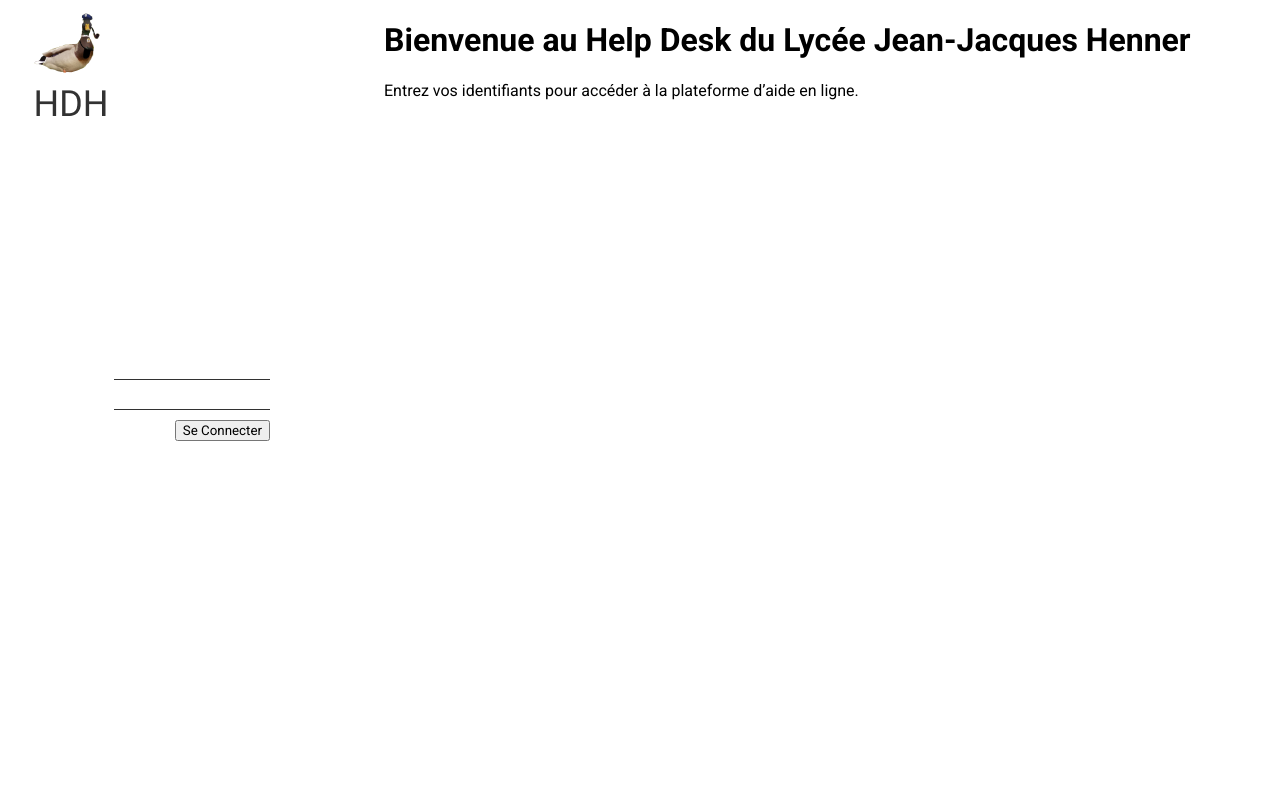
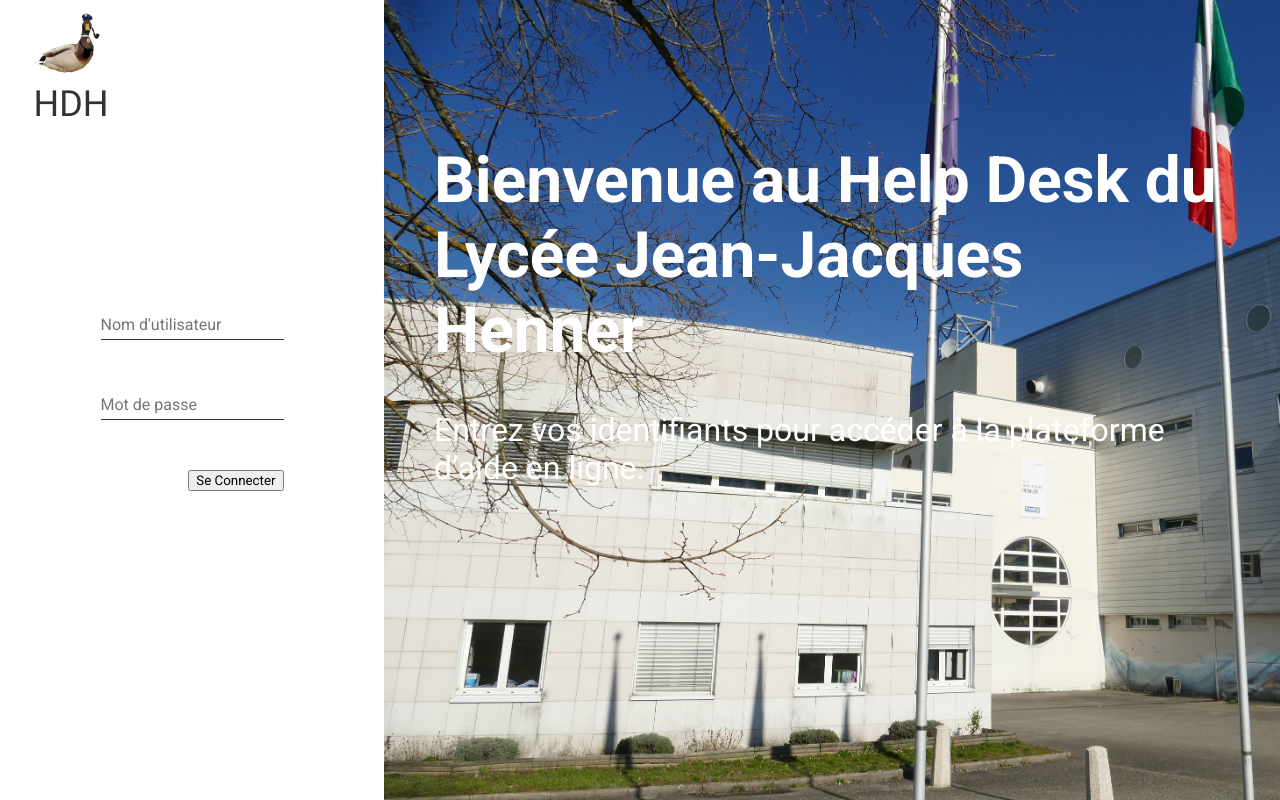
Before and after one commit to Venjoy1230/HDH, a PHP site: page / in a window 1280 px wide. Run offline with PHP 8.4, Linux system fonts and the light colour scheme.

Commit message:
creation page login (pas encore finit)

```diff
--- a/index.html
+++ b/index.html
@@ -14,10 +14,12 @@
         </div>
         <div class="loginContainer">
             <div class="inputContainer loginName">
-                <input type="text" class="name">
+                <input type="text" class="input"
+                placeholder="Nom d'utilisateur">
             </div>
             <div class="inputContainer loginPassword">
-                <input type="password" class="mdp">
+                <input type="password" class="input"
+                placeholder="Mot de passe">
             </div>
             <button>Se Connecter</button>
         </div>
--- a/style.css
+++ b/style.css
@@ -9,6 +9,20 @@ body {
   display: -ms-flexbox;
   display: flex;
   height: 100vh;
+}
+
+.container .background {
+  min-width: 70%;
+  background-image: url(images/LYCEE.jpg);
+  background-size: cover;
+  background-repeat: no-repeat;
+}
+
+.container .background .titleContainer {
+  font-family: 'Roboto', sans-serif;
+  color: white;
+  padding: 100px 50px 100px 50px;
+  font-size: 32px;
 }
 
 .container .login {
@@ -41,7 +55,7 @@ body {
 }
 
 .container .login .loginContainer .inputContainer {
-  margin: 0 0 10px 0;
+  margin: 0 0 50px 0;
 }
 
 .container .login .loginContainer .inputContainer input {
@@ -51,6 +65,8 @@ body {
   font-family: 'Roboto', sans-serif;
   -webkit-transition: border-bottom 0.2s;
   transition: border-bottom 0.2s;
+  padding: 5px 0;
+  font-size: 16px;
 }
 
 .container .login .loginContainer .inputContainer input:focus {
--- a/style.scss
+++ b/style.scss
@@ -7,6 +7,20 @@ body{
 .container{
     display:flex;
     height: 100vh;
+    .background{
+        min-width:70% ;
+        background-image:url(images/LYCEE.jpg);
+        background-size: cover;
+        background-repeat: no-repeat;
+
+        .titleContainer{
+            font-family: 'Roboto', sans-serif;
+            color:white;
+            padding: 100px 50px 100px 50px;
+            font-size: 32px;
+        }
+
+    }
     .login {
         display: flex;
         justify-content: center;
@@ -20,13 +34,15 @@ body{
                 font-family: 'Roboto', sans-serif;
             }
             .inputContainer{
-                margin:0 0 10px 0;
+                margin:0 0 50px 0;
                 input{
                     border:none;
                     border-bottom: 1px solid #323232;
                     outline:none;
                     font-family: 'Roboto', sans-serif;
                     transition: border-bottom 0.2s;
+                    padding: 5px 0;
+                    font-size: 16px;
                     &:focus{
                         border-bottom: 4px solid #135DE8
                     }
```
Also changed, not shown: 1 other file.
